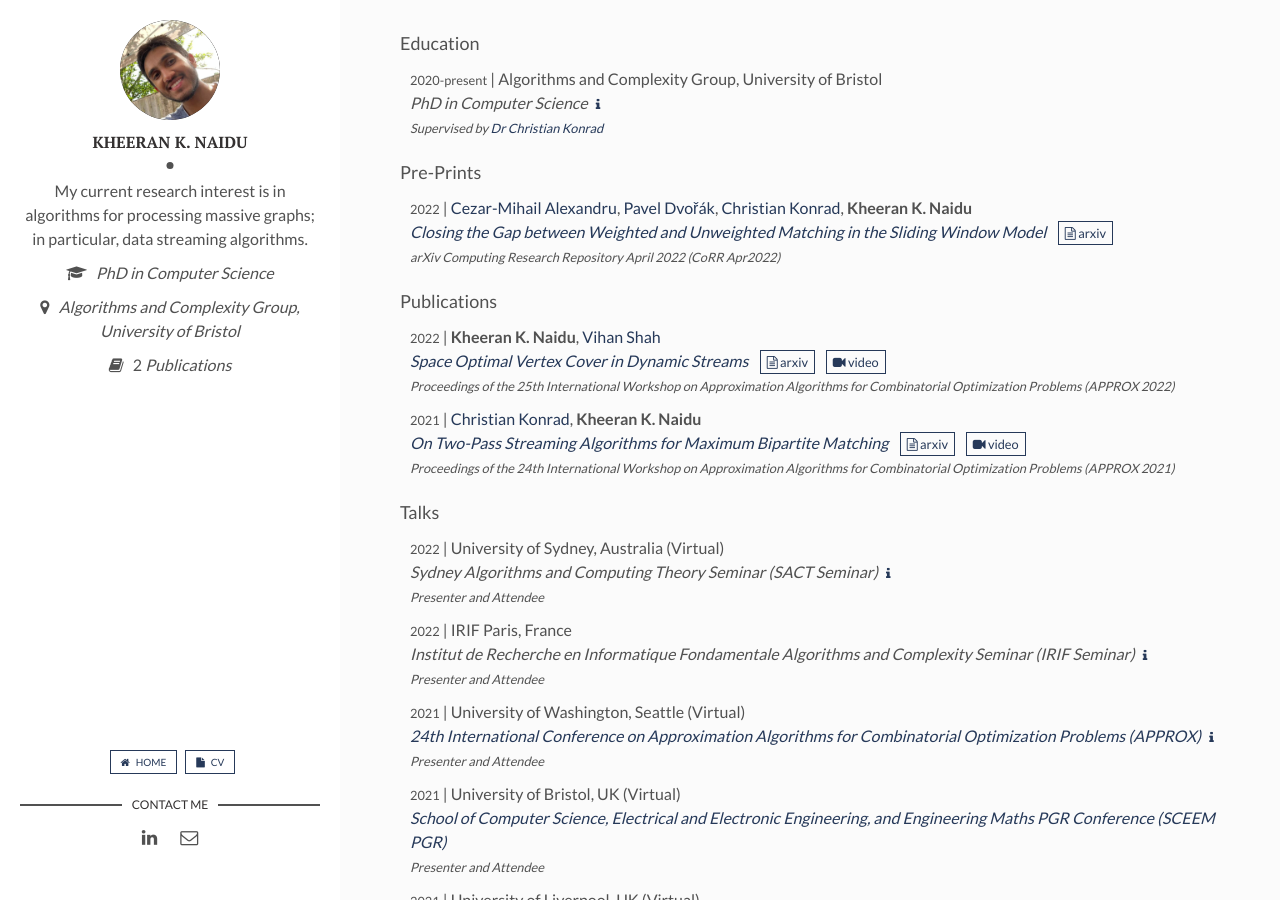
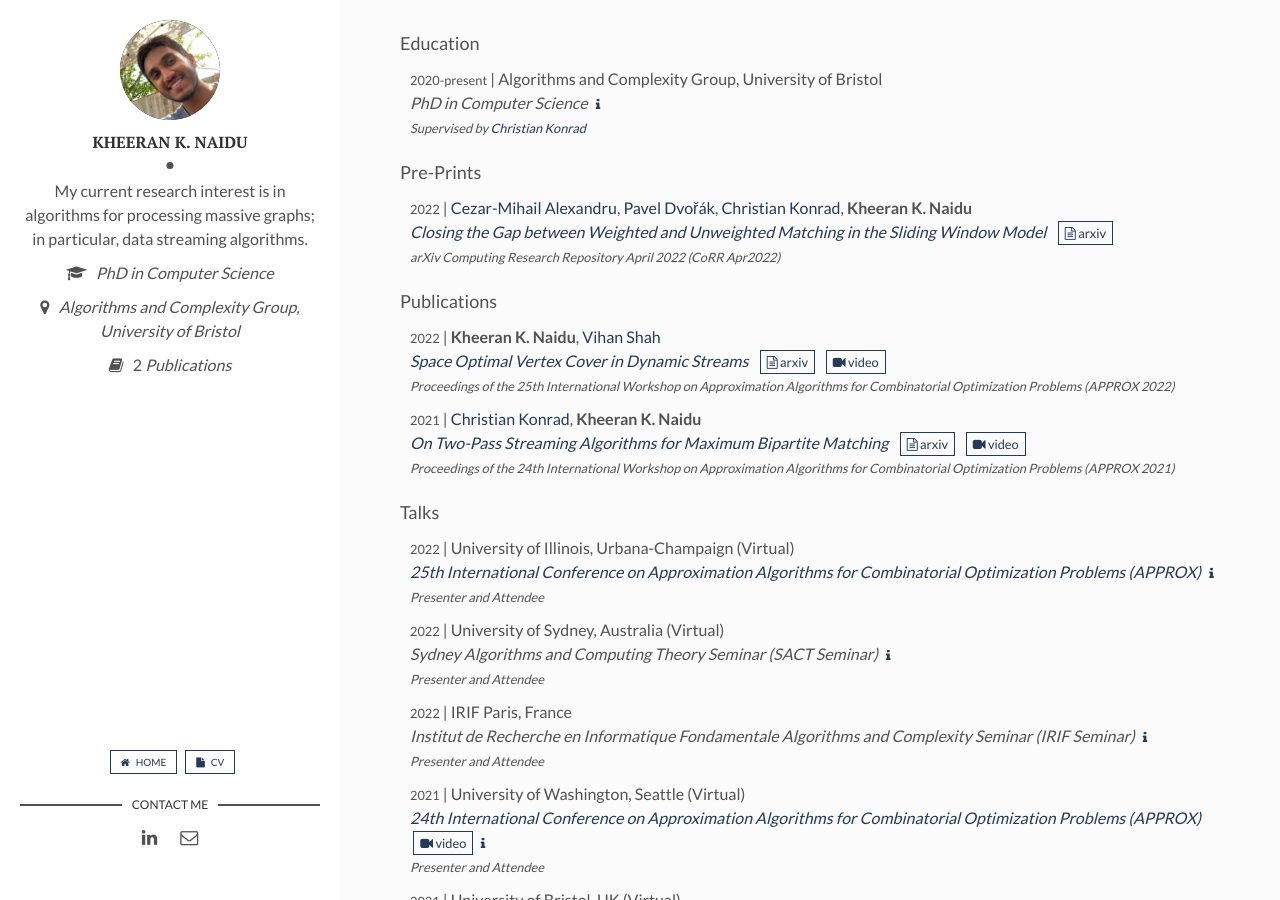
Before and after one commit to kheeran/kheeran.github.io, a Jekyll site: the page built from index.html, in a window 1280 px wide and 900 px high. Built offline with Jekyll 4.4.1, drawn with Linux system fonts in a browser that asks for light colours; the list of posts is cut into pages by our own code.

Commit message:
updating posts

```diff
--- a/_posts/2020-09-25-postgrad.markdown
+++ b/_posts/2020-09-25-postgrad.markdown
@@ -4,7 +4,7 @@ layout: post
 title: PhD in Computer Science
 year: 2020-present
 subtitle: Algorithms and Complexity Group, University of Bristol
-description: Supervised by <a href="http://www.christiankonrad.de/" target="_blank">Dr Christian Konrad</a>
+description: Supervised by <a href="http://www.christiankonrad.de/" target="_blank">Christian Konrad</a>
 info: https://bristolalgo.github.io/
 tags: [Education]
 ---
--- a/_posts/2021-08-16-conference-APPROX-2021.markdown
+++ b/_posts/2021-08-16-conference-APPROX-2021.markdown
@@ -11,6 +11,7 @@
 latex: true
 slides: APPROX-21_slides.pdf
 poster: APPROX-21_poster.pdf
+video: https://www.youtube.com/watch?v=0OwsPy4B3Rc
 ---
 This talk was for the corresponding conference publication [On Two-Pass Streaming Algorithms for Maximum Bipartite Matching](/publication-On-Two-Pass-Streaming-Algorithms).
 
--- /dev/null
+++ b/_posts/2022-09-19-conference-APPROX-2022.markdown
@@ -0,0 +1,22 @@
+---
+layout: post
+
+title: 25th International Conference on Approximation Algorithms for Combinatorial Optimization Problems
+title_short: APPROX
+year: 2022
+subtitle: University of Illinois, Urbana-Champaign (Virtual)
+description: Presenter and Attendee
+info: https://approxconference.wordpress.com/
+tags: [Events, Presenter, Attendee, Talks]
+latex: true
+slides: APPROX-22_slidesShort.pdf
+poster: APPROX-22_poster.pdf
+---
+This talk was for the corresponding conference publication [Space Optimal Vertex Cover in Dynamic Streams](/publication-Space-Optimal-Vertex-Cover-in-Dynamic-Streams). The [pre-recorded](https://www.youtube.com/watch?v=-X1QakTbjHs) talk is by my co-author Vihan Shah.
+
+<div class="page-tag" style="padding-right: 30px;">
+    <span id="Attachments"><strong>Conference talk</strong> | </span>
+    <a href="{{ page.video }}" target="_blank" class="tag">YouTube</a>
+    <a href="{{site.baseurl}}/assets/attachments/{{ page.slides }}" target="_blank" class="tag">Slides</a>
+    <a href="{{site.baseurl}}/assets/attachments/{{ page.poster }}" target="_blank" class="tag">Poster</a>
+</div>
```
